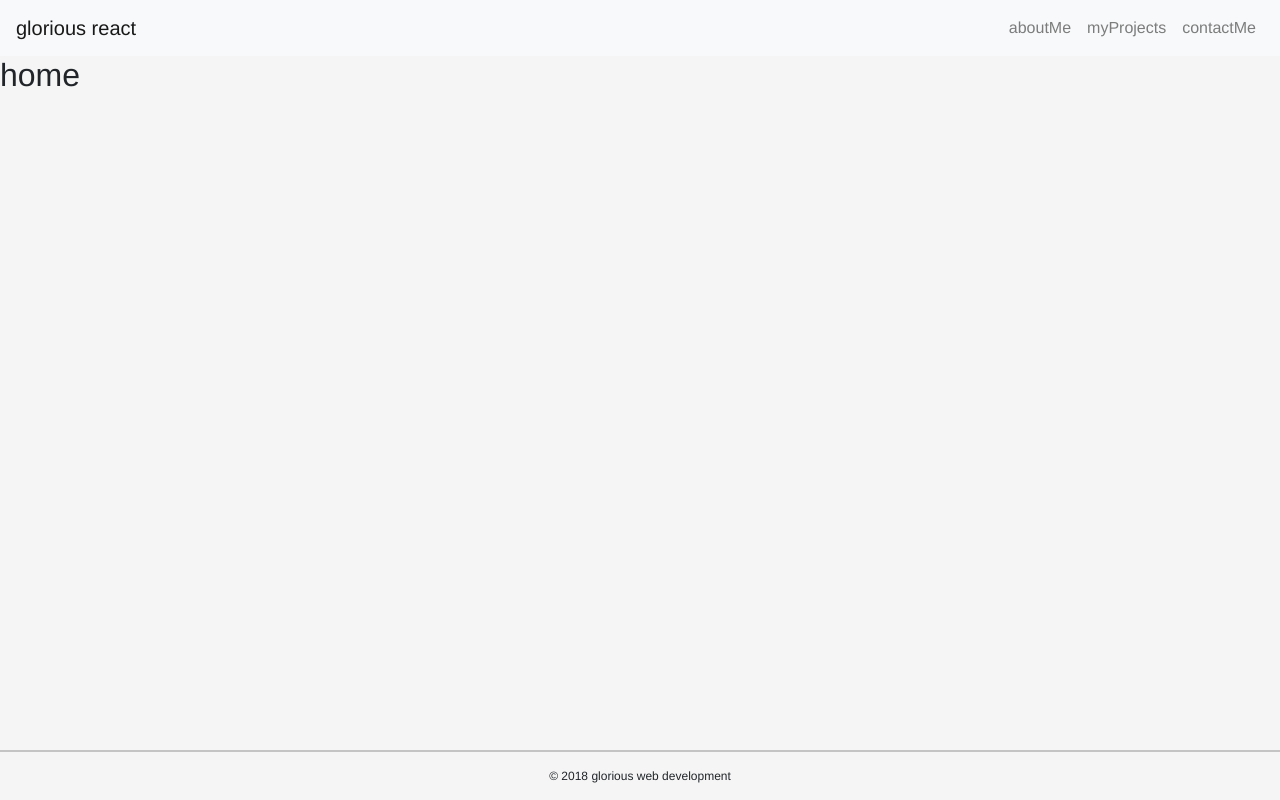
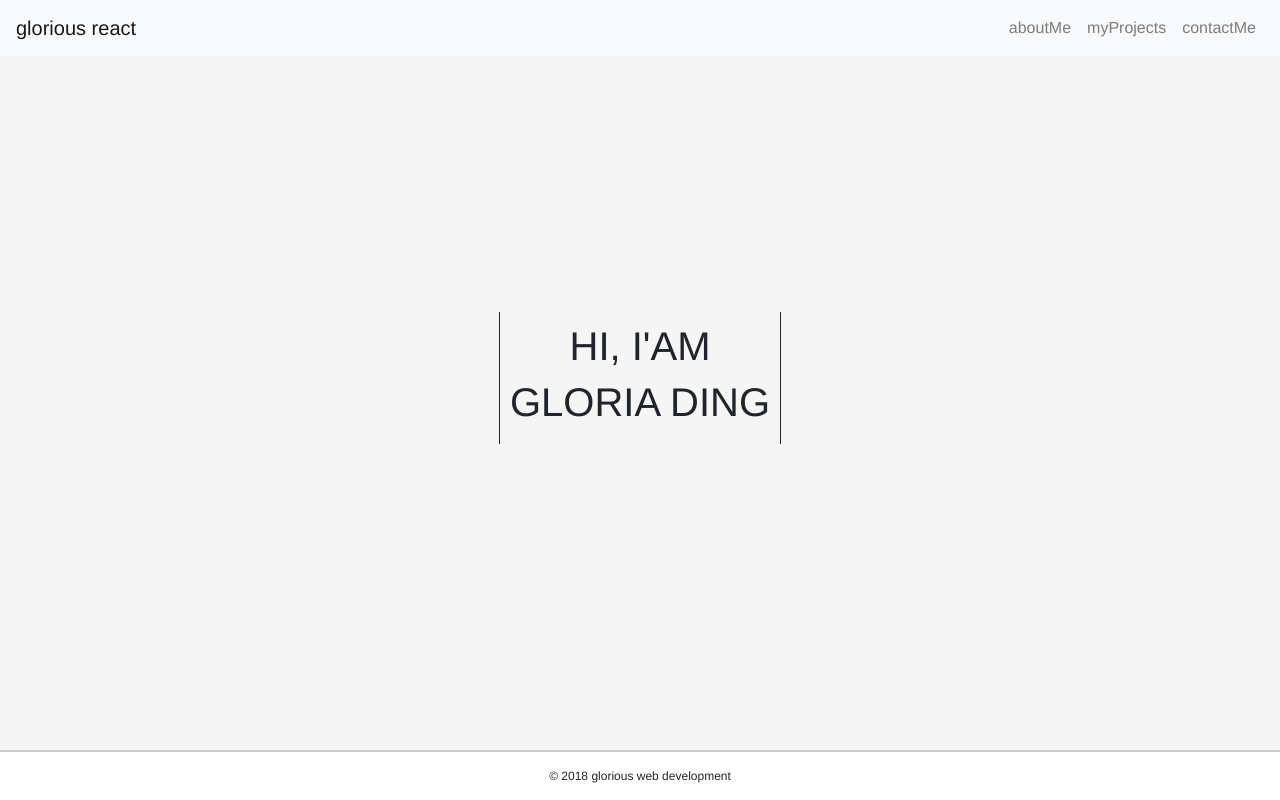
Before and after one commit to gloriading/profile-react, a React (Create React App) app: page / in a window 1280 px wide. Built offline with nearby package versions, Linux system fonts and the light colour scheme.

Commit message:
Add content to Home

```diff
--- a/src/App.css
+++ b/src/App.css
@@ -15,10 +15,29 @@ p {
   margin: 0;
 }
 
+/* home */
+.home-container {
+  display: flex;
+  justify-content: center;
+}
+.welcome-message {
+  border-right: 1px solid;
+  border-left: 1px solid;
+  margin-top: 20%;
+  text-transform: uppercase;
+  text-align: center;
+  padding: 10px;
+  transition: padding 0.3s;
+}
+.welcome-message:hover {
+  padding-left: 30px;
+  padding-right: 30px;
+}
+
 /* footer */
 
 .footer {
-  position:absolute;
+  position: absolute;
   bottom: 0;
   width: 100%;
   height: 50px;
@@ -26,6 +45,7 @@ p {
   display: flex;
   justify-content: center;
   align-items: center;
+  background-color: white;
 }
 .footer p {
   font-size: 12px;
--- a/src/components/Home.js
+++ b/src/components/Home.js
@@ -1,5 +1,4 @@
 import React, { Component } from 'react';
-
 
 export default class Home extends Component {
 
@@ -7,7 +6,10 @@ export default class Home extends Component {
   render(){
     return(
       <div className="home-container">
-        <h2>home</h2>
+        <div className="welcome-message">
+          <h1>Hi, I'am</h1>
+          <h1>Gloria Ding</h1>
+        </div>
       </div>
     )
   }
```
